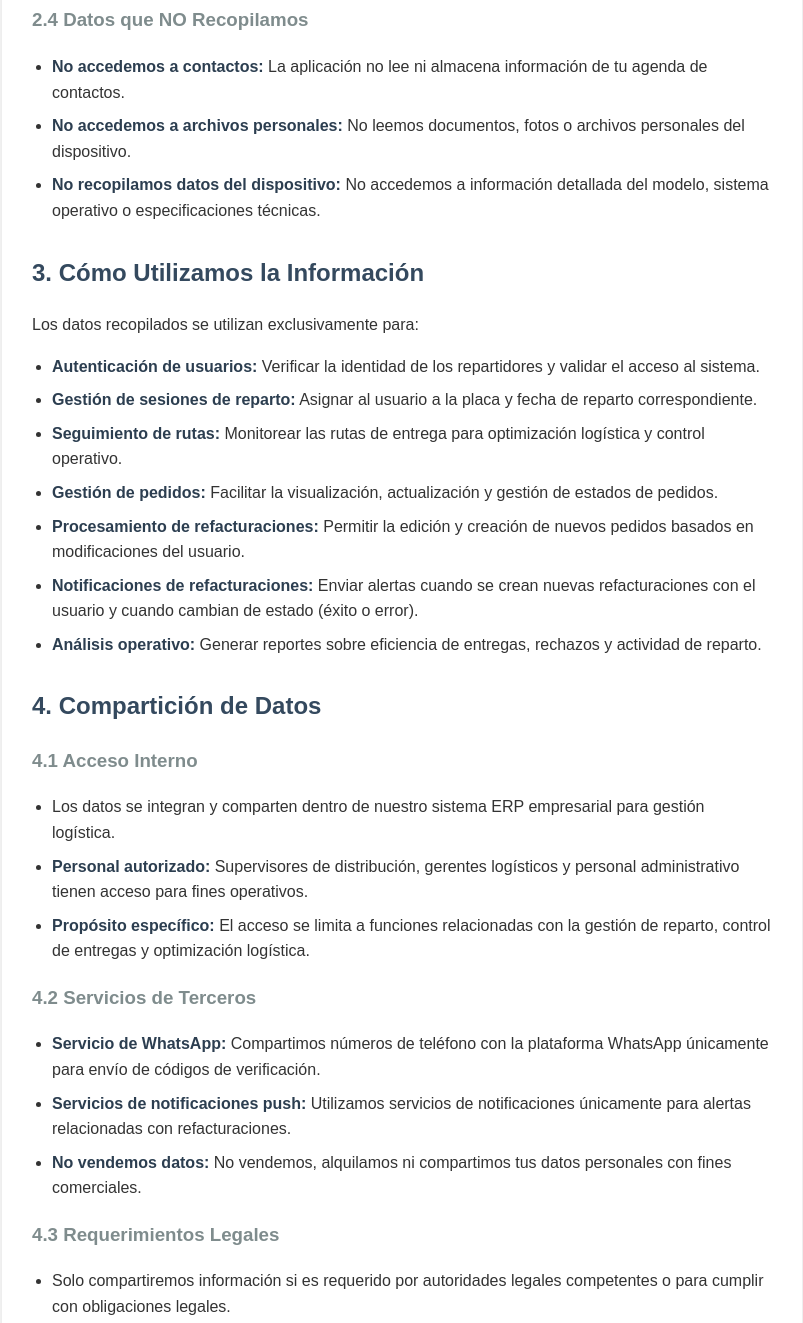
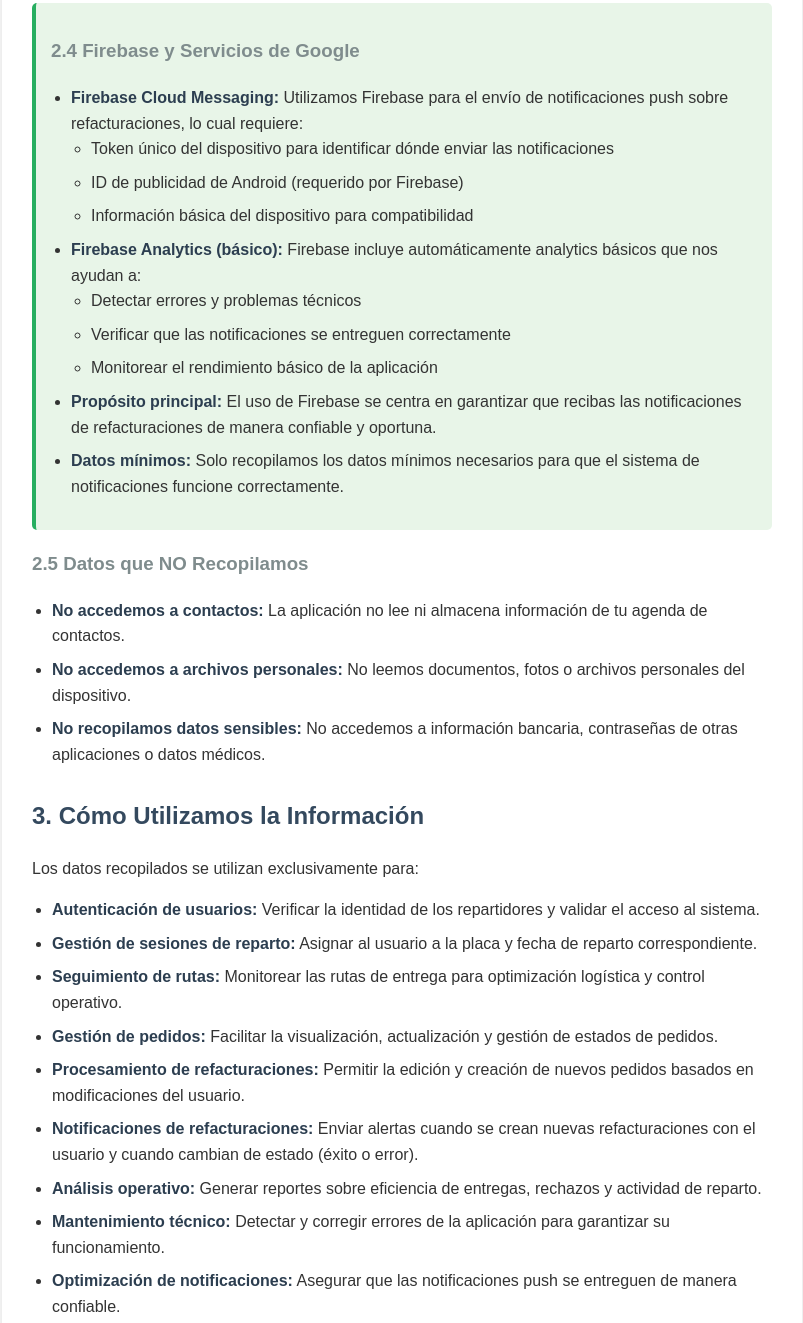
Before and after one commit to Oscarciurlizza/politica_privacidad_chasquido, a plain HTML site: page index.html in a window 1280 px wide. Shown: the part 1245-2568 px from the top of the page, without its empty margins (238-1041 px from the left). Drawn offline with Linux system fonts and the light colour scheme.

Commit message:
feature: actualizacion de politica

```diff
--- a/index.html
+++ b/index.html
@@ -44,6 +44,13 @@
             border-radius: 5px;
             border-left: 4px solid #e67e22;
         }
+        .new-section {
+            background-color: #e8f5e8;
+            padding: 15px;
+            border-radius: 5px;
+            border-left: 4px solid #27ae60;
+            margin: 15px 0;
+        }
         ul {
             padding-left: 20px;
         }
@@ -69,7 +76,7 @@
 
         <div class="developer-info">
             <p><strong>Desarrollador:</strong> Benavides Ciurlizza, Oscar Javier<br>
-            <strong>Fecha de última actualización:</strong> 11 de agosto de 2025</p>
+            <strong>Fecha de última actualización:</strong> 13 de agosto de 2025</p>
         </div>
 
         <h2>1. Introducción</h2>
@@ -100,11 +107,33 @@
             <li><strong>Tokens de notificaciones:</strong> Identificadores únicos del dispositivo para el envío de notificaciones push.</li>
         </ul>
 
-        <h3>2.4 Datos que NO Recopilamos</h3>
+        <div class="new-section">
+            <h3>2.4 Firebase y Servicios de Google</h3>
+            <ul>
+                <li><strong>Firebase Cloud Messaging:</strong> Utilizamos Firebase para el envío de notificaciones push sobre refacturaciones, lo cual requiere:
+                    <ul>
+                        <li>Token único del dispositivo para identificar dónde enviar las notificaciones</li>
+                        <li>ID de publicidad de Android (requerido por Firebase)</li>
+                        <li>Información básica del dispositivo para compatibilidad</li>
+                    </ul>
+                </li>
+                <li><strong>Firebase Analytics (básico):</strong> Firebase incluye automáticamente analytics básicos que nos ayudan a:
+                    <ul>
+                        <li>Detectar errores y problemas técnicos</li>
+                        <li>Verificar que las notificaciones se entreguen correctamente</li>
+                        <li>Monitorear el rendimiento básico de la aplicación</li>
+                    </ul>
+                </li>
+                <li><strong>Propósito principal:</strong> El uso de Firebase se centra en garantizar que recibas las notificaciones de refacturaciones de manera confiable y oportuna.</li>
+                <li><strong>Datos mínimos:</strong> Solo recopilamos los datos mínimos necesarios para que el sistema de notificaciones funcione correctamente.</li>
+            </ul>
+        </div>
+
+        <h3>2.5 Datos que NO Recopilamos</h3>
         <ul>
             <li><strong>No accedemos a contactos:</strong> La aplicación no lee ni almacena información de tu agenda de contactos.</li>
             <li><strong>No accedemos a archivos personales:</strong> No leemos documentos, fotos o archivos personales del dispositivo.</li>
-            <li><strong>No recopilamos datos del dispositivo:</strong> No accedemos a información detallada del modelo, sistema operativo o especificaciones técnicas.</li>
+            <li><strong>No recopilamos datos sensibles:</strong> No accedemos a información bancaria, contraseñas de otras aplicaciones o datos médicos.</li>
         </ul>
 
         <h2>3. Cómo Utilizamos la Información</h2>
@@ -117,6 +146,8 @@
             <li><strong>Procesamiento de refacturaciones:</strong> Permitir la edición y creación de nuevos pedidos basados en modificaciones del usuario.</li>
             <li><strong>Notificaciones de refacturaciones:</strong> Enviar alertas cuando se crean nuevas refacturaciones con el usuario y cuando cambian de estado (éxito o error).</li>
             <li><strong>Análisis operativo:</strong> Generar reportes sobre eficiencia de entregas, rechazos y actividad de reparto.</li>
+            <li><strong>Mantenimiento técnico:</strong> Detectar y corregir errores de la aplicación para garantizar su funcionamiento.</li>
+            <li><strong>Optimización de notificaciones:</strong> Asegurar que las notificaciones push se entreguen de manera confiable.</li>
         </ul>
 
         <h2>4. Compartición de Datos</h2>
@@ -130,9 +161,9 @@
 
         <h3>4.2 Servicios de Terceros</h3>
         <ul>
+            <li><strong>Google/Firebase:</strong> Compartimos datos mínimos con Firebase (Google) exclusivamente para el funcionamiento del sistema de notificaciones push y monitoreo básico de errores.</li>
             <li><strong>Servicio de WhatsApp:</strong> Compartimos números de teléfono con la plataforma WhatsApp únicamente para envío de códigos de verificación.</li>
-            <li><strong>Servicios de notificaciones push:</strong> Utilizamos servicios de notificaciones únicamente para alertas relacionadas con refacturaciones.</li>
-            <li><strong>No vendemos datos:</strong> No vendemos, alquilamos ni compartimos tus datos personales con fines comerciales.</li>
+            <li><strong>No vendemos datos:</strong> No vendemos, alquilamos ni compartimos tus datos personales con fines comerciales o publicitarios.</li>
         </ul>
 
         <h3>4.3 Requerimientos Legales</h3>
@@ -148,9 +179,10 @@
             <li><strong>Almacenamiento seguro:</strong> Los datos se almacenan en servidores en la nube con medidas de seguridad estándar de la industria.</li>
             <li><strong>Acceso controlado:</strong> Solo personal autorizado y sistemas autenticados pueden acceder a los datos.</li>
             <li><strong>Monitoreo de seguridad:</strong> Supervisión continua de accesos y actividades sospechosas.</li>
+            <li><strong>Protección de Firebase:</strong> Los datos analíticos están protegidos por las medidas de seguridad de Google Cloud Platform.</li>
         </ul>
 
-        <h2>6. Derechos del Usuario</h2>
+        <h2>6. Control de Privacidad y Derechos del Usuario</h2>
         <p>Como usuario de Chasquido, tienes derecho a:</p>
         <ul>
             <li><strong>Acceso:</strong> Solicitar una copia de todos los datos que tenemos sobre ti.</li>
@@ -159,6 +191,7 @@
             <li><strong>Restricción:</strong> Limitar el procesamiento de tus datos en ciertas circunstancias.</li>
             <li><strong>Portabilidad:</strong> Obtener tus datos en un formato estructurado y legible.</li>
             <li><strong>Control de tracking:</strong> Iniciar y detener el seguimiento de ubicación desde la aplicación.</li>
+            <li><strong>Opt-out de analytics:</strong> Puedes desactivar el seguimiento de analytics en la configuración de tu dispositivo Android (Configuración > Google > Anuncios > Restablecer ID de publicidad).</li>
         </ul>
         <p>Para ejercer estos derechos, contacta con nosotros en: oscartrabajoremoto@gmail.com</p>
 
@@ -167,6 +200,7 @@
             <li><strong>Datos de ubicación:</strong> Se conservan durante el período necesario para análisis operativo y cumplimiento de obligaciones logísticas.</li>
             <li><strong>Datos de autenticación:</strong> Se mantienen mientras la cuenta esté activa y por un período adicional por motivos de seguridad.</li>
             <li><strong>Historial de pedidos:</strong> Se conserva para fines de auditoría, análisis operativo y resolución de disputas.</li>
+            <li><strong>Datos de analytics:</strong> Los datos de Firebase Analytics se conservan según las políticas de retención de Google (por defecto 26 meses).</li>
             <li><strong>Eliminación automática:</strong> Los datos se eliminan cuando ya no sean necesarios para los fines operativos o legales.</li>
         </ul>
 
@@ -178,6 +212,7 @@
             <li><strong>Notificaciones:</strong> Para recibir alertas específicas sobre refacturaciones (creación y cambios de estado).</li>
             <li><strong>WhatsApp:</strong> Para recibir códigos de verificación durante el proceso de autenticación.</li>
             <li><strong>Almacenamiento:</strong> Para guardar configuraciones de usuario y datos temporales de la aplicación.</li>
+            <li><strong>ID de Publicidad (Android 13+):</strong> Para analytics y mejora de la aplicación (opcional en Android 13+).</li>
         </ul>
         <p>Puedes gestionar estos permisos en la configuración de tu dispositivo. Ten en cuenta que revocar ciertos permisos puede afectar la funcionalidad de la aplicación.</p>
 
@@ -206,7 +241,7 @@
         </div>
 
         <div class="footer">
-            <p>Esta política de privacidad fue actualizada por última vez el 11 de agosto de 2025.</p>
+            <p>Esta política de privacidad fue actualizada por última vez el 13 de agosto de 2025.</p>
         </div>
     </div>
 </body>
```
